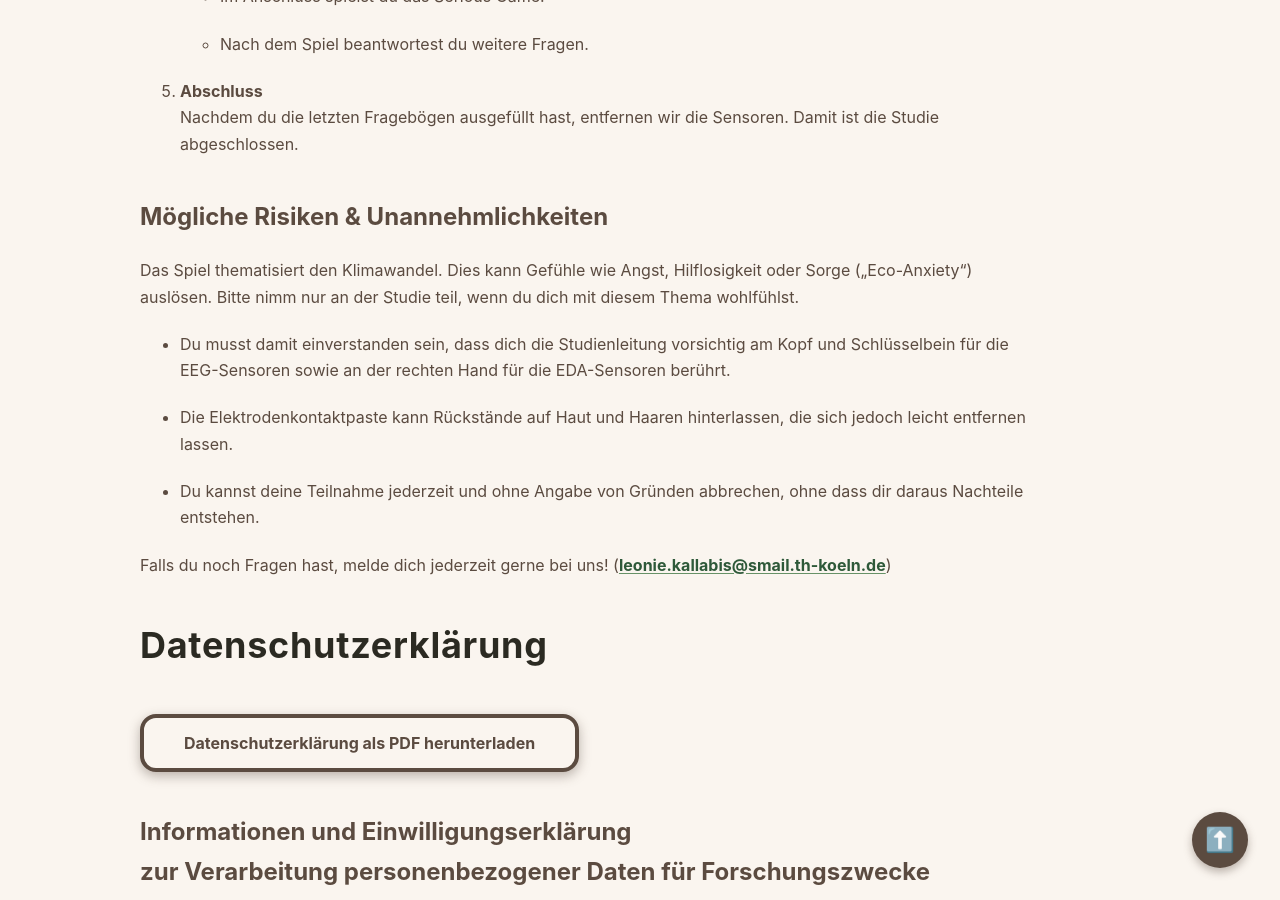
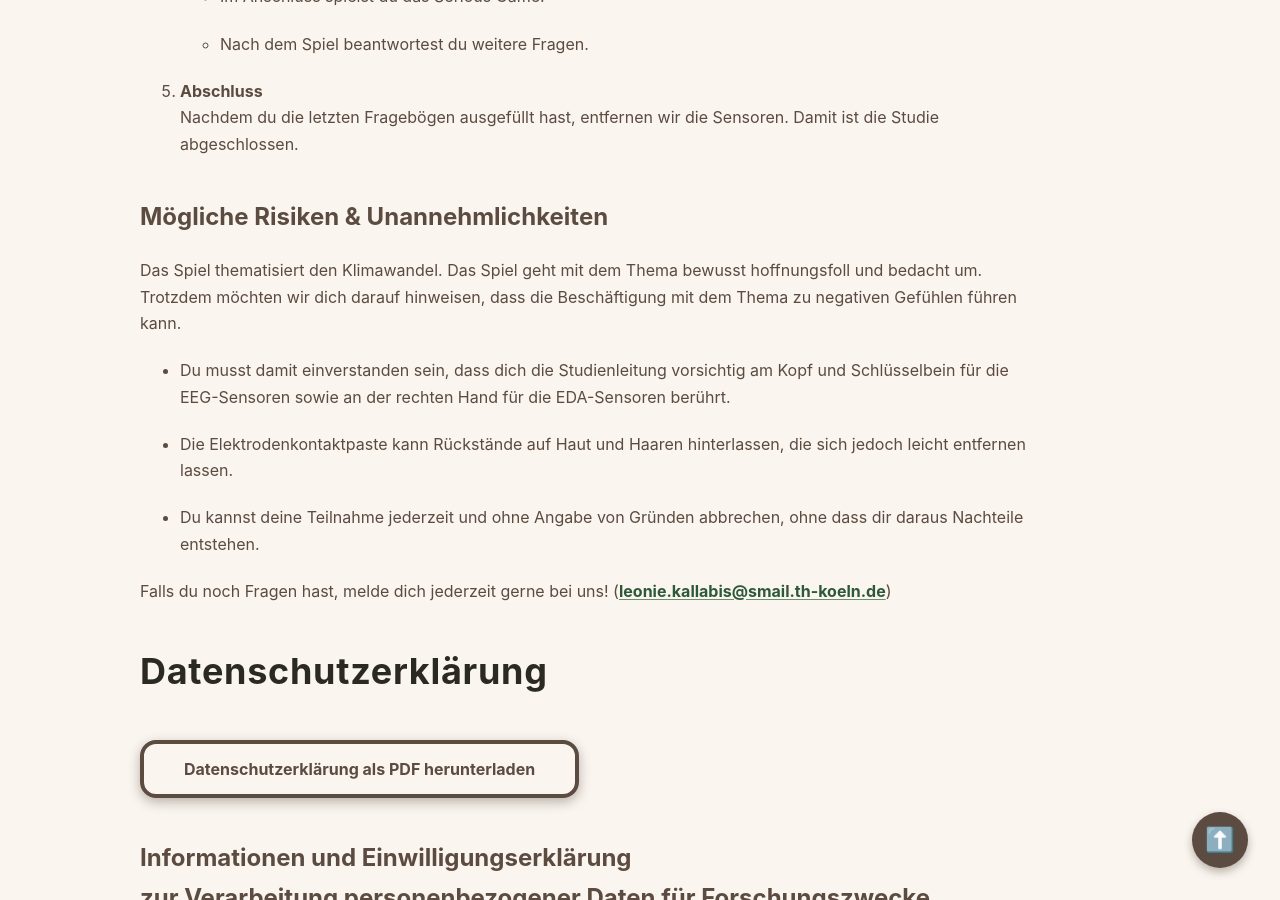
Before and after one commit to LeonieK/sg-study.github.io, a Jekyll site: the page built from index.md, in a window 1280 px wide and 900 px high, scrolled down 2290 px. Built offline with Jekyll 4.4.1, drawn with Linux system fonts in a browser that asks for light colours; our own code applies the rules of GitHub Pages for plain Markdown files.

Commit message:
Revise risk statement about climate change impact
Updated the risk statement regarding climate change to emphasize a hopeful approach while acknowledging potential negative feelings.

```diff
--- a/index.md
+++ b/index.md
@@ -65,7 +65,7 @@
   </ol>
 
   <h2>Mögliche Risiken &amp; Unannehmlichkeiten</h2>
-  <p>Das Spiel thematisiert den Klimawandel. Dies kann Gefühle wie Angst, Hilflosigkeit oder Sorge („Eco-Anxiety“) auslösen. Bitte nimm nur an der Studie teil, wenn du dich mit diesem Thema wohlfühlst.</p>
+  <p>Das Spiel thematisiert den Klimawandel. Das Spiel geht mit dem Thema bewusst hoffnungsfoll und bedacht um. Trotzdem möchten wir dich darauf hinweisen, dass die Beschäftigung mit dem Thema zu negativen Gefühlen führen kann.</p>
   <ul>
     <li>Du musst damit einverstanden sein, dass dich die Studienleitung vorsichtig am Kopf und Schlüsselbein für die EEG-Sensoren sowie an der rechten Hand für die EDA-Sensoren berührt.</li>
     <li>Die Elektrodenkontaktpaste kann Rückstände auf Haut und Haaren hinterlassen, die sich jedoch leicht entfernen lassen.</li>
```
